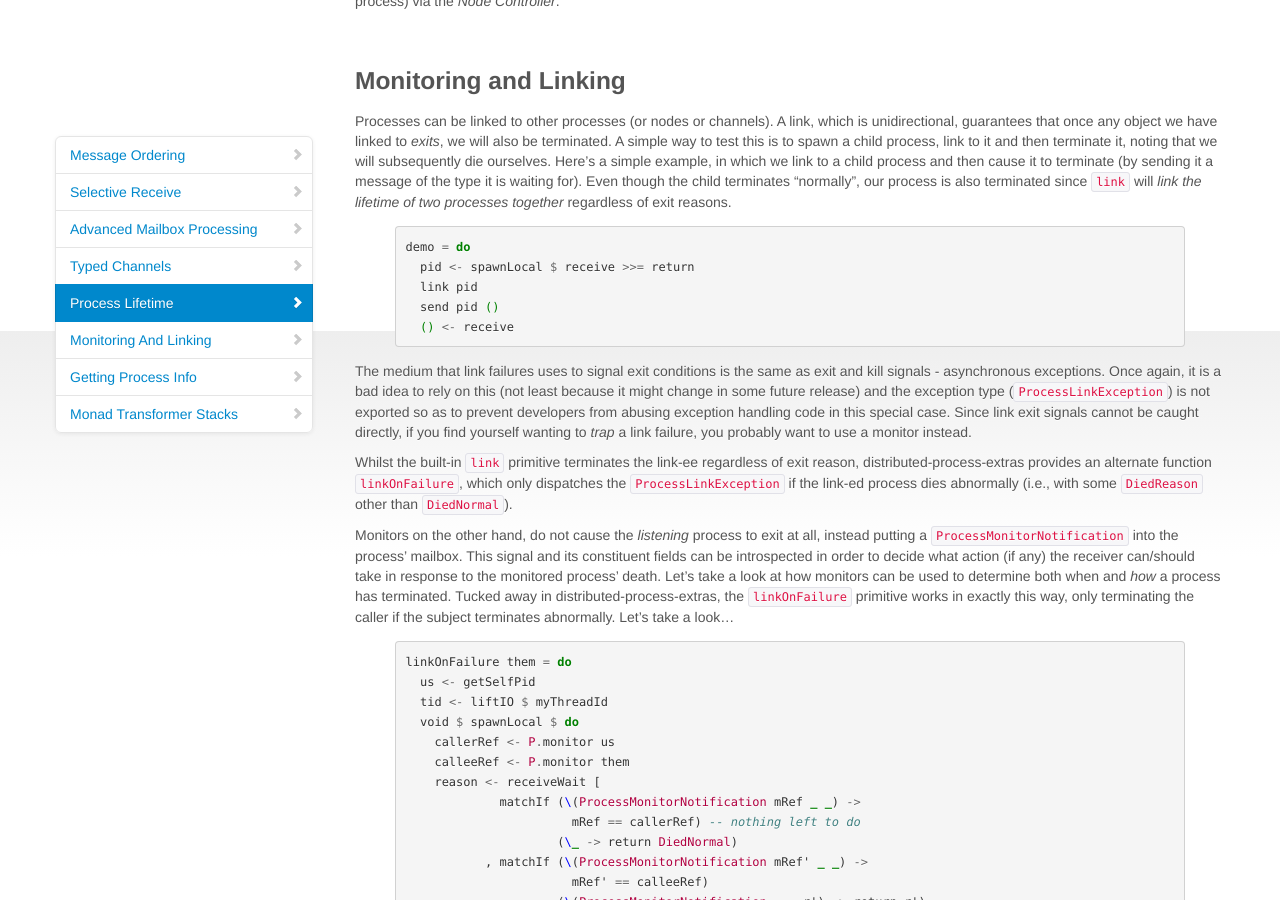
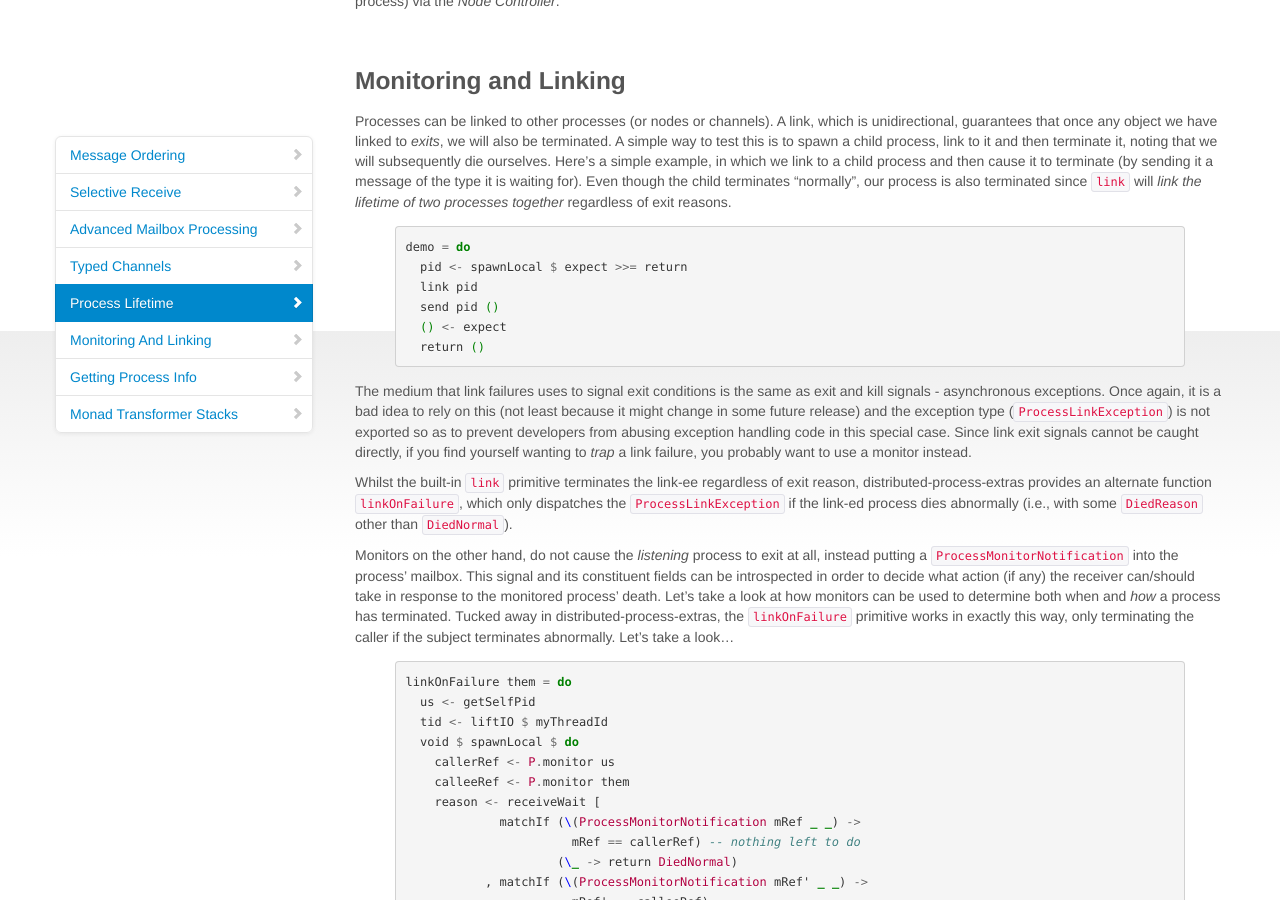
Before and after one commit to haskell-distributed/distributed-process, a Jekyll site: the page built from tutorials/3ch.md, in a window 1280 px wide and 900 px high, scrolled down 4169 px. Built offline with Jekyll 4.4.1, drawn with Linux system fonts in a browser that asks for light colours; comment, search, counter and statistics services are not loaded.

Commit message:
Make the code typecheck

```diff
--- a/tutorials/3ch.md
+++ b/tutorials/3ch.md
@@ -285,10 +285,11 @@ of exit reasons.
 
 {% highlight haskell %}
 demo = do
-  pid <- spawnLocal $ receive >>= return
+  pid <- spawnLocal $ expect >>= return
   link pid
   send pid ()
-  () <- receive
+  () <- expect
+  return ()
 {% endhighlight %}
 
 The medium that link failures uses to signal exit conditions is the same as exit and kill
```
